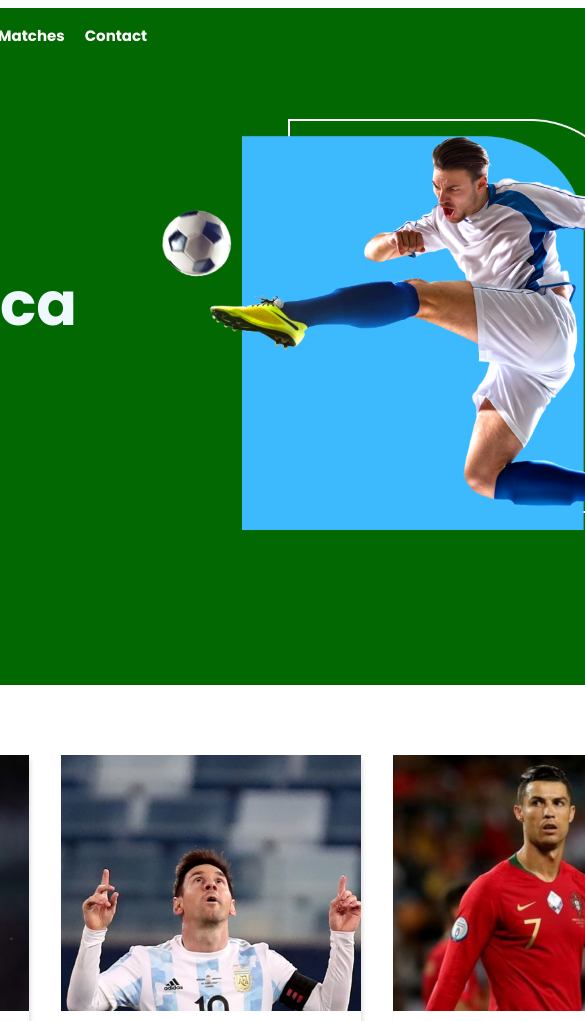
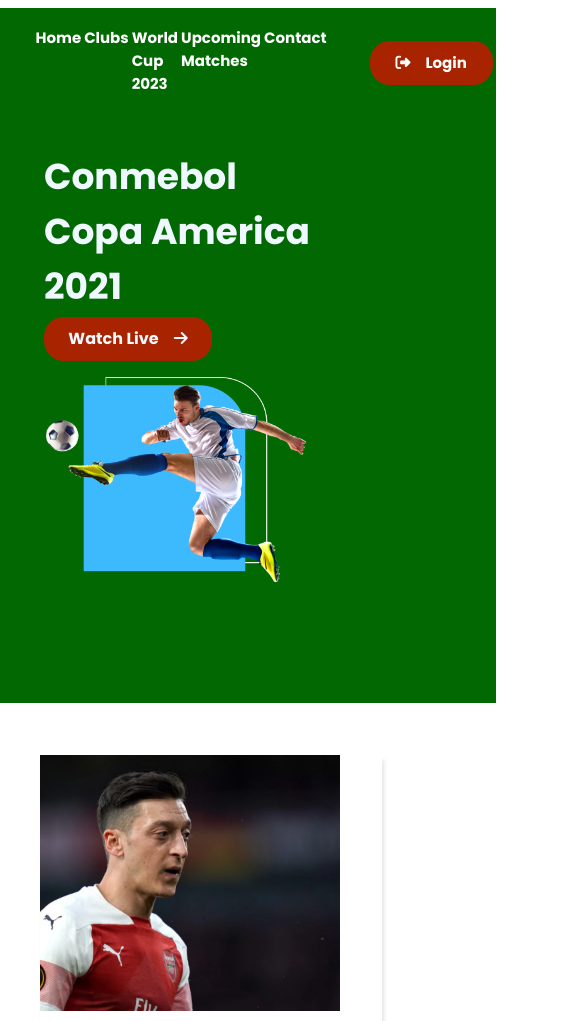
Before and after one commit to siamur-rahman/Responsive-Foodball, a plain HTML site: page index.html in a window 390 px wide. Shown: the top 1021 px of the page, 585 px wide, since content can reach past the window. Drawn offline with Linux system fonts and the light colour scheme.

Commit message:
finally finished

```diff
--- a/index.html
+++ b/index.html
@@ -36,7 +36,7 @@
       </nav>
 
       <div class="front-item">
-        <div>
+        <div class=box-1>
           <h1>Conmebol
             Copa America
             2021
@@ -44,7 +44,9 @@
           <p class="live">Watch Live </span><span><i class="fas fa-arrow-right icon"></i></span>
         </div>
 
-        <div><img src="images/banner.png" alt=""></div>
+        <div class=box-2>
+          <img src="images/banner.png" alt="">
+        </div>
       </div>
 
       </div>
--- a/style.css
+++ b/style.css
@@ -16,7 +16,7 @@ common style end and Heading area style
 header{
   width: 100%;
   height: 677px;
-  display: flex;
+  display: grid;
   justify-content: center;
 }
 
@@ -68,7 +68,7 @@ nav li a {
 .front-item{
   display: flex;
   width: 100%;
-  justify-content:space-evenly;
+  justify-content:space-between;
   color: aliceblue;
   margin-top: 67px;
 }
@@ -172,6 +172,78 @@ footer img{
 width: 483.87px;
 height: 110px;
 }
+
 .footer-icons{
 color: #969BAB;
 }
+
+
+/*-----------------/////--- Media Queries ---/////-------------*/
+
+/*--------------///// mobile devices/////----------------------- */
+
+ @media only screen and (max-width:680px) {
+   .header-item{
+    width: 360px;
+    height: 695px;
+   }
+   nav{
+     width:60%;
+   }
+   nav li {
+     margin: 1.5px;
+   }
+   .front-item{
+     display: flex;
+     justify-content: center;
+     flex-direction: column;
+   }
+   .box-1,.box-2 {
+    width: 278px;
+    height: 138px;
+    margin-bottom: 120px;
+    margin-left: 50px;
+   }
+   .box-1 h1{
+    width: 278px;
+    height: 138px;
+    font-size: 36px;
+   }
+.box-1 .live
+{width: 168px;
+  height: 44px;
+  font-size: 16px;
+}
+.box-2{
+  width: 329px;
+  height: 259.17px;
+margin-bottom: 190px;
+}
+   .box-2 img{
+     width: 80%;
+     height: 80%;
+   }
+
+   .top-players{
+     grid-template-columns: repeat(1, 1fr);
+     margin-bottom:90%;
+   }
+
+   footer{
+     margin-top: 3400px;
+     width: 150px;
+    height: 80px;
+  margin-left: 50px;
+font-size: 16px;}
+
+   footer img{
+    width: 100%;
+    height: 100%;
+   }
+
+
+
+
+
+
+ }
```
